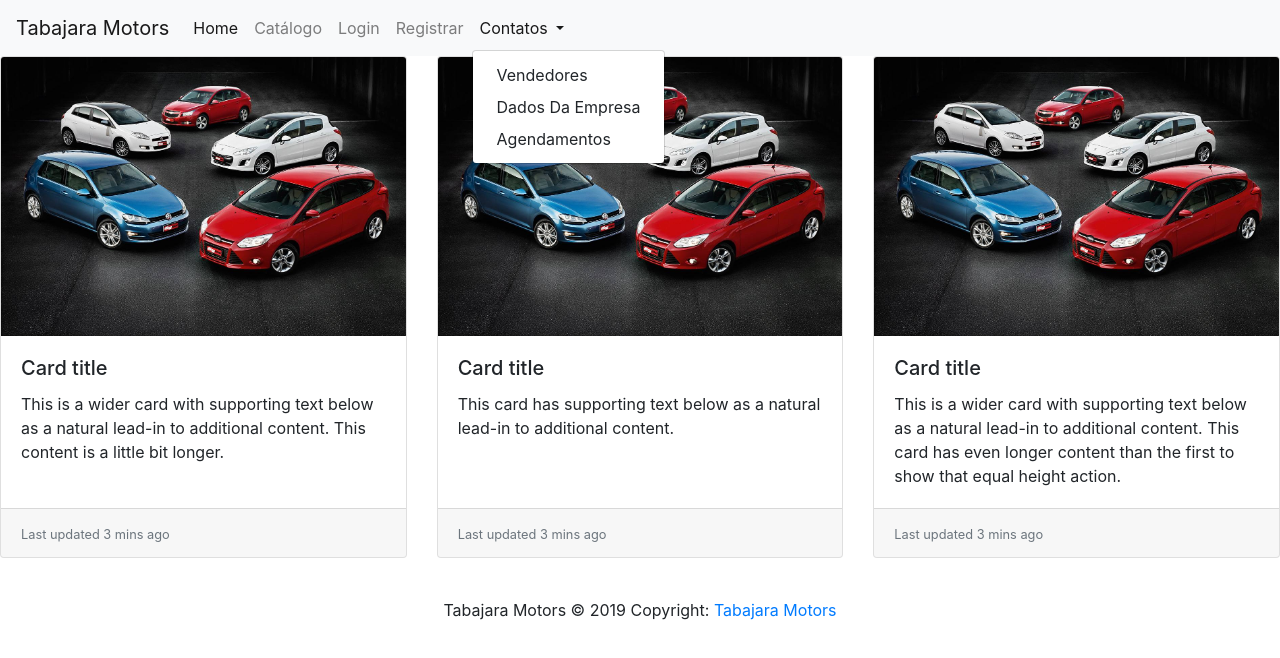
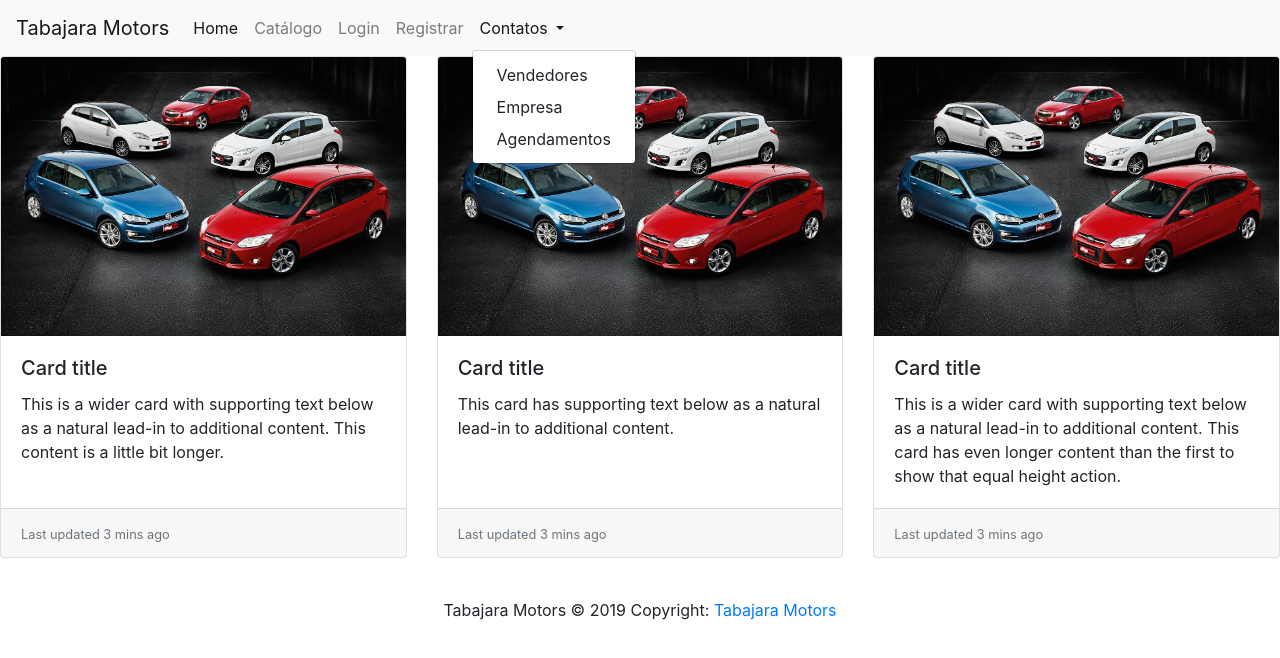
Before and after one commit to ViniciusVicco/ProjetoAParte, a Vue app: page / in a window 1280 px wide. Both pictures are taken after a click on the button "Contatos". Shown: the top 658 px of the page. Built offline with nearby package versions, Linux system fonts and the light colour scheme; no server answers.

Commit message:
Atualizando a navbar com <router-link> ao invés de <a href>

```diff
--- a/src/components/views/navbar.vue
+++ b/src/components/views/navbar.vue
@@ -10,22 +10,22 @@
                     <router-link class="nav-link" to="/">Home <span class="sr-only">(current)</span></router-link>
                 </li>
                 <li class="nav-item">
-                    <a class="nav-link" href="#">Catálogo</a>
+                    <router-link class="nav-link" to="/">Catálogo <span class="sr-only">(current)</span></router-link>
                 </li>
                 <li class="nav-item">
                     <router-link class="nav-link" to="/login">Login</router-link>
                 </li>
                 <li class="nav-item">
-                    <a class="nav-link" href="#">Registrar</a>
+                    <router-link class="nav-link" to="/">Registrar <span class="sr-only">(current)</span></router-link>
                 </li>
                 <li class="nav-item dropdown">
                     <a class="nav-link dropdown-toggle" href="#" id="navbarDropdownMenuLink" role="button" data-toggle="dropdown" aria-haspopup="true" aria-expanded="false">
                         Contatos
                     </a>
                     <div class="dropdown-menu" aria-labelledby="navbarDropdownMenuLink">
-                        <a class="dropdown-item" href="#">Vendedores</a>
-                        <a class="dropdown-item" href="#">Dados Da Empresa</a>
-                        <a class="dropdown-item" href="#">Agendamentos</a>
+                        <router-link class="dropdown-item" to="/">Vendedores <span class="sr-only">(current)</span></router-link>
+                        <router-link class="dropdown-item" to="/">Empresa<span class="sr-only">(current)</span></router-link>
+                        <router-link class="dropdown-item" to="/">Agendamentos <span class="sr-only">(current)</span></router-link>
                     </div>
                 </li>
             </ul>
```
